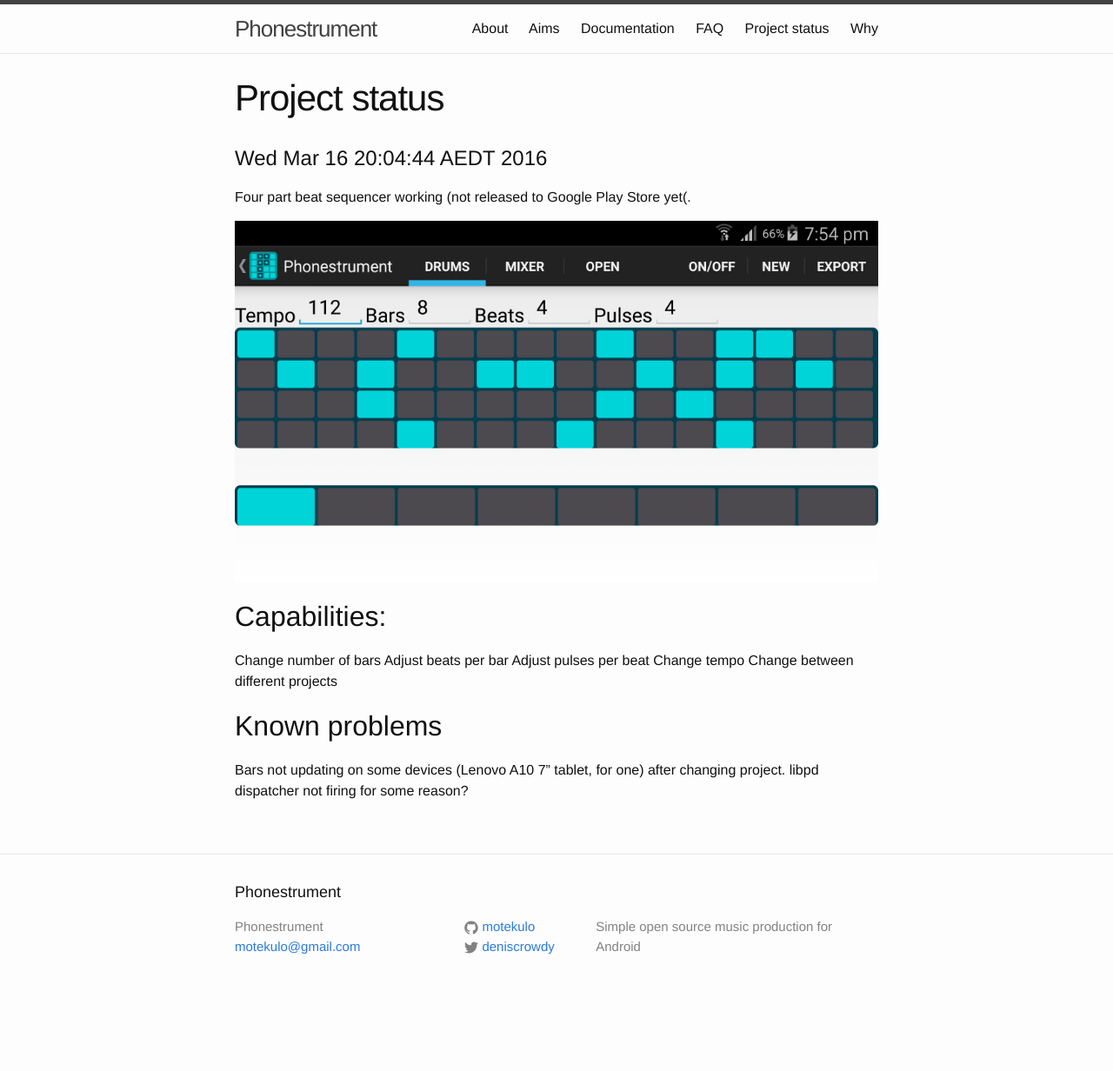
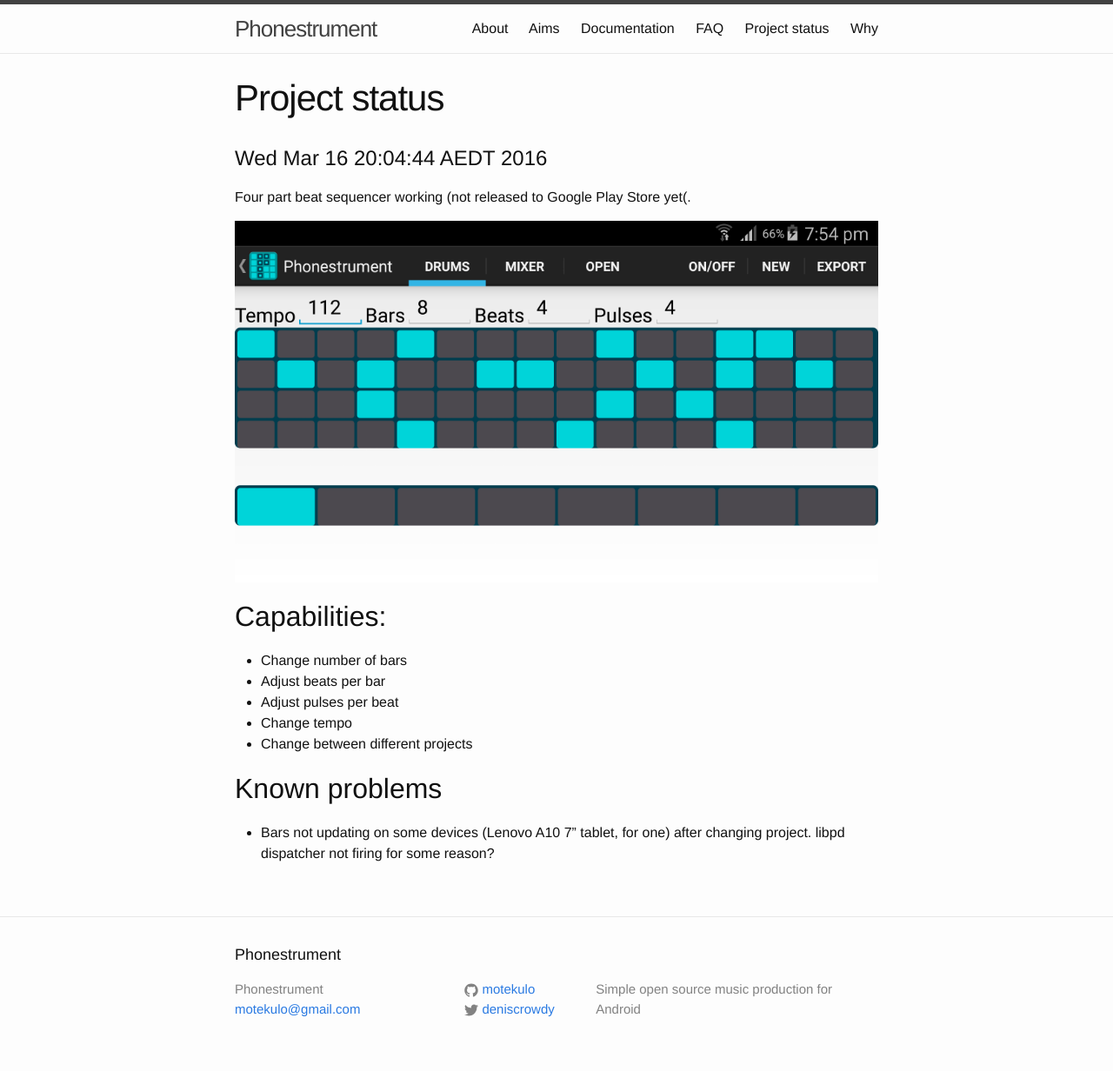
Before and after one commit to motekulo/phonestrument, a Jekyll site: the page built from status.md, in a window 1280 px wide. Shown: the whole page at 87% size. Built offline with Jekyll 4.4.1, drawn with Linux system fonts in a browser that asks for light colours; before the commit the page ends 1160 px from its top, so only the background shows below that.

Commit message:
format list

```diff
--- a/status.md
+++ b/status.md
@@ -12,13 +12,13 @@ Four part beat sequencer working (not released to Google Play Store yet(.
 
 ## Capabilities:
 
-Change number of bars
-Adjust beats per bar
-Adjust pulses per beat
-Change tempo
-Change between different projects
+- Change number of bars
+- Adjust beats per bar
+- Adjust pulses per beat
+- Change tempo
+- Change between different projects
 
 ## Known problems
 
-Bars not updating on some devices (Lenovo A10 7" tablet, for one) after
+- Bars not updating on some devices (Lenovo A10 7" tablet, for one) after
 changing project. libpd dispatcher not firing for some reason?
```
